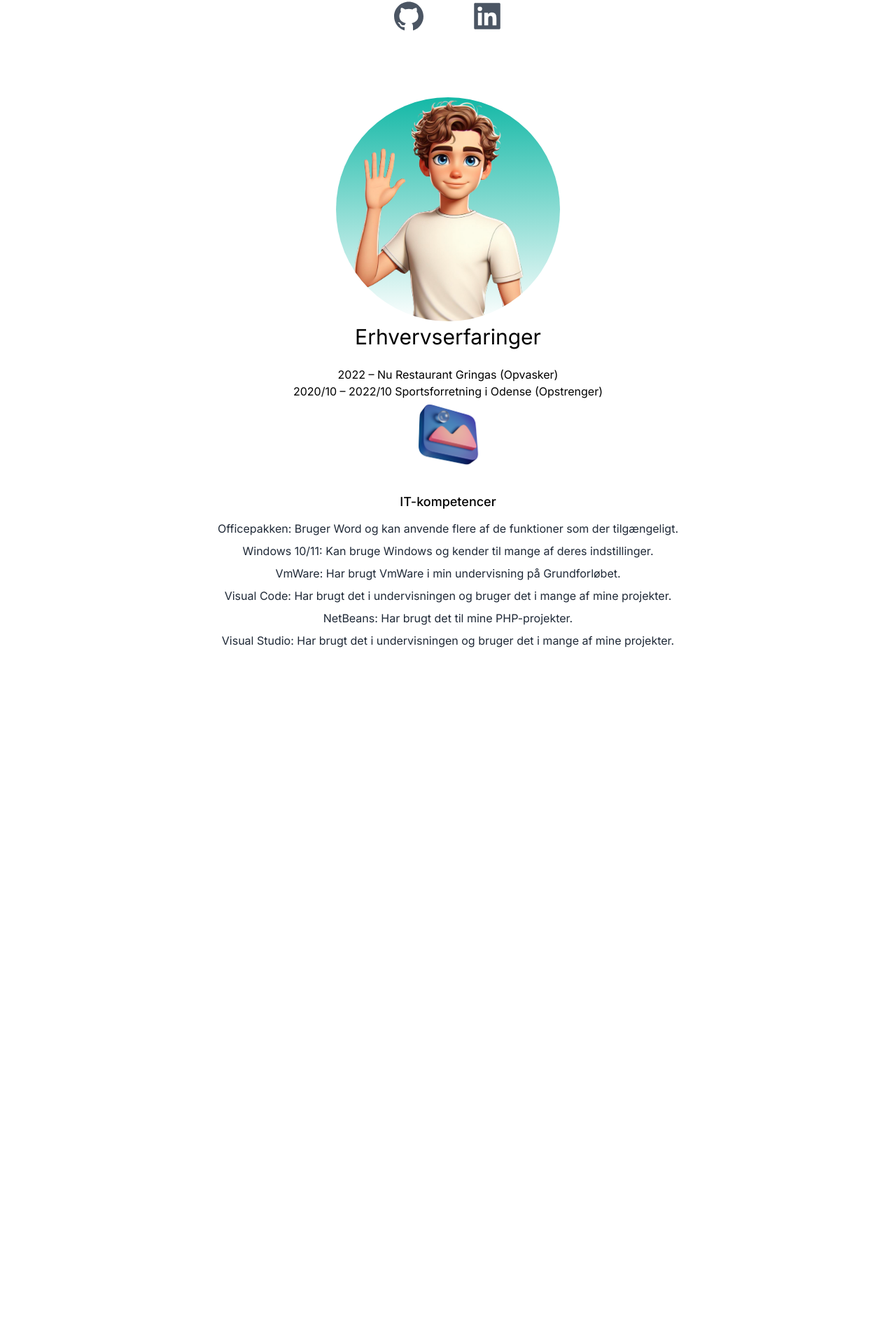
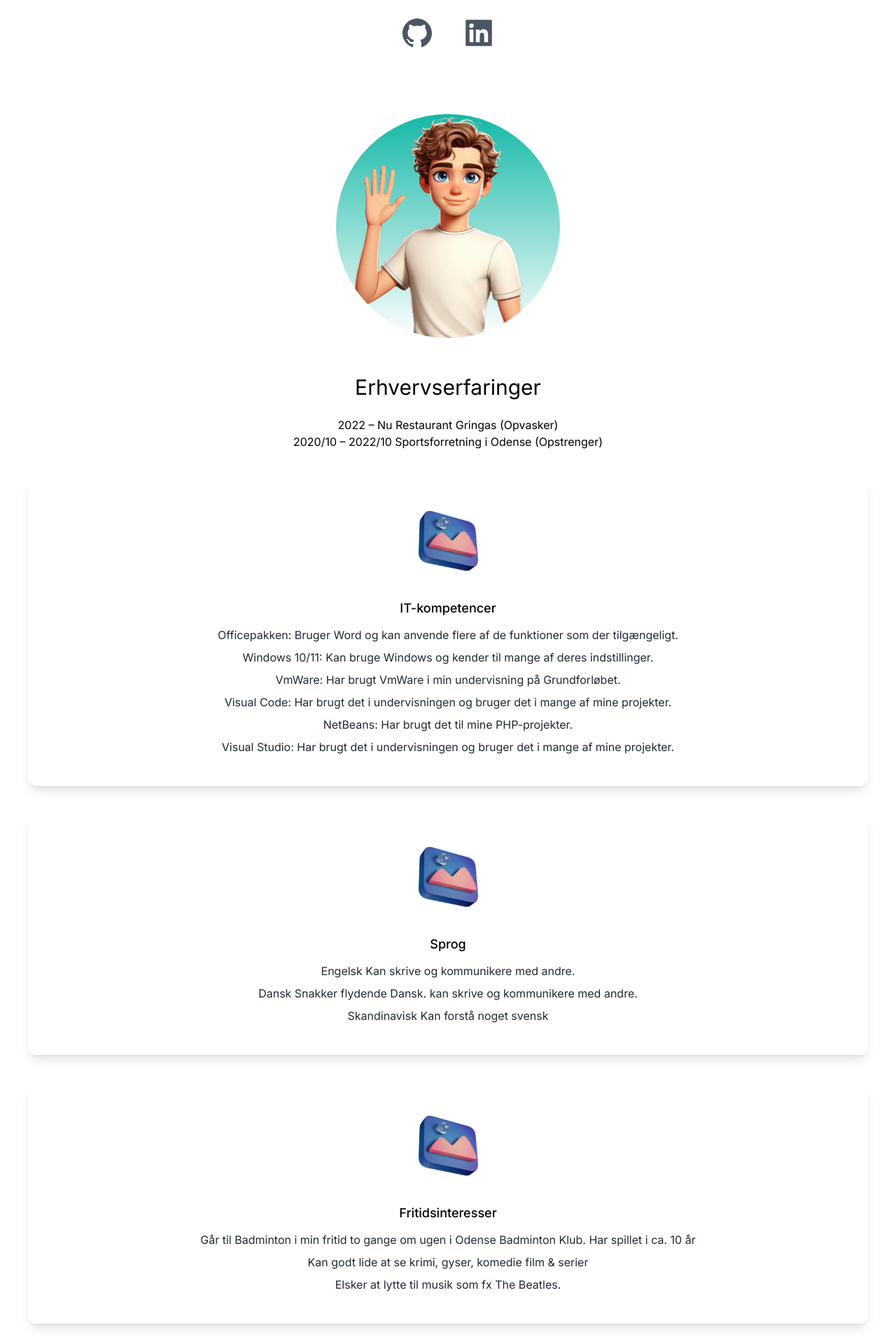
Before and after one commit to half0150/Portfolio, a Next.js app: page / in a window 1280 px wide. Shown: the part 433-2353 px from the top of the page at 70% size. Before the commit the page ends 1396 px from the top, so only its background shows below. Built offline with nearby package versions, Linux system fonts and the light colour scheme.

Commit message:
Made some collums

```diff
--- a/src/app/page.js
+++ b/src/app/page.js
@@ -29,16 +29,16 @@ export default function Home() {
             </ul>
           </nav>
           <div className='text-center p-10'>
-            <h2 className='text-5xl py-2 text-teal-600'>Halfdan Monie</h2>
+            <h2 className='text-5xl py-2 text-teal-600 mb-6'>Halfdan Monie</h2>
             <h3 className='text-2xl py-2'>Datatekniker med speciale i programmering</h3>
             <p className='text-md py-5 leading-8 text-gray-800'>Syddansk Erhvervsskole</p>
           </div>
-          <div className='text-5xl flex justify-center gap-16 py-3 text-gray-600'>
-            <AiFillGithub />
-            <AiFillLinkedin />
+          <div className='text-5xl flex justify-center gap-10 py-3 text-gray-600'>
+            <AiFillGithub href="https://github.com/half0150" />
+            <AiFillLinkedin href="https://www.linkedin.com/in/halfdan-karlsen-monie-36b049251/" />
           </div>
-          <div className='relative mx-auto bg-gradient-to-b from-teal-500 rounded-full w-80 h-80 mt-20 overflow-hidden'>
-            <Image src={deved} alt="design" layout='fill' objectFit='cover' />
+          <div className='relative mx-auto bg-gradient-to-b from-teal-500 rounded-full w-80 h-80 mb-12 mt-20 overflow-hidden'>
+            <Image src={deved} alt="avatar_of_HM" layout='fill' objectFit='cover' />
           </div>
         </section>
 
@@ -49,8 +49,8 @@ export default function Home() {
             <p>2022 – Nu Restaurant Gringas (Opvasker)</p>
             <p>2020/10 – 2022/10 Sportsforretning i Odense (Opstrenger)
             </p>
-            <div className="text-center">
-              <Image src={design} alt="avatar_of_HM" width={100} height={100} className="inline" />
+            <div className="text-center shadow-lg p-10 rounded-xl my-10">
+              <Image src={design} alt="design" width={100} height={100} className="inline" />
               <h3 className='text-lg font-medium pt-8 pb-2'>
                 IT-kompetencer
               </h3>
@@ -61,6 +61,24 @@ export default function Home() {
               <p className="text-gray-800 py-1">NetBeans: Har brugt det til mine PHP-projekter.</p>
               <p className="text-gray-800 py-1">Visual Studio: Har brugt det i undervisningen og bruger det i mange af mine projekter.</p>
             </div>
+            <div className="text-center shadow-lg p-10 rounded-xl my-10">
+              <Image src={design} alt="design" width={100} height={100} className="inline" />
+              <h3 className='text-lg font-medium pt-8 pb-2'>
+                Sprog
+              </h3>
+              <p className="text-gray-800 py-1">Engelsk Kan skrive og kommunikere med andre.</p>
+              <p className="text-gray-800 py-1">Dansk Snakker flydende Dansk. kan skrive og kommunikere med andre.</p>
+              <p className="text-gray-800 py-1">Skandinavisk Kan forstå noget svensk</p>
+            </div>
+            <div className="text-center shadow-lg p-10 rounded-xl my-10">
+              <Image src={design} alt="design" width={100} height={100} className="inline" />
+              <h3 className='text-lg font-medium pt-8 pb-2'>
+                Fritidsinteresser
+              </h3>
+              <p className="text-gray-800 py-1">Går til Badminton i min fritid to gange om ugen i Odense Badminton Klub. Har spillet i ca. 10 år</p>
+              <p className="text-gray-800 py-1">Kan godt lide at se krimi, gyser, komedie film & serier</p>
+              <p className="text-gray-800 py-1">Elsker at lytte til musik som fx The Beatles.</p>
+            </div>
           </div>
         </section>
       </main>
```
